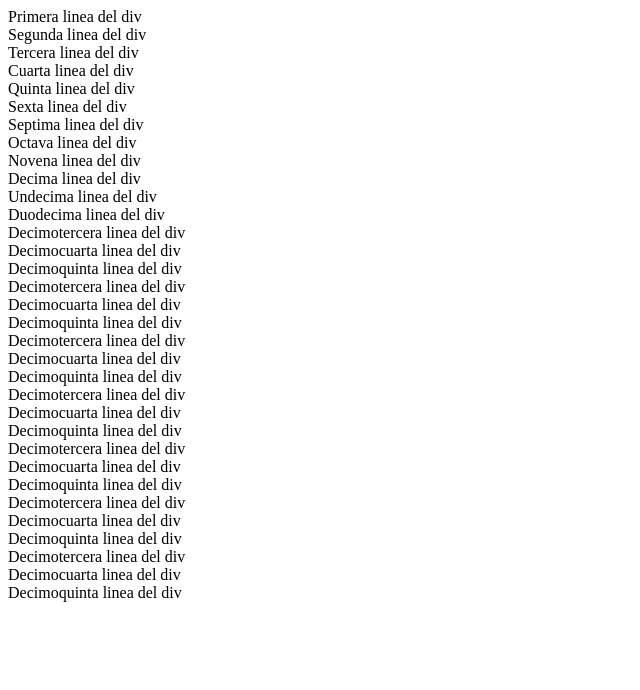
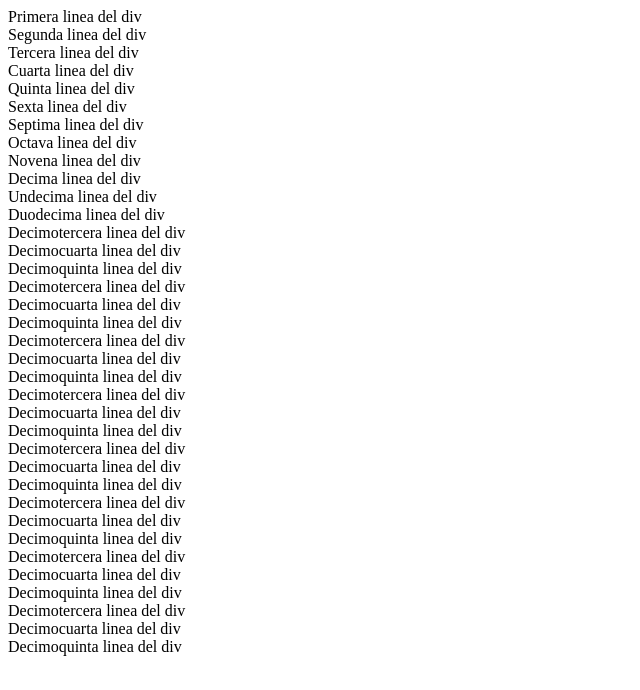
Before and after one commit to DweinPizarro/rubrica-1_ejercicio_1, a plain HTML site: page index.html in a window 1280 px wide. Shown: the whole page, without its empty margins (0-640 px from the left). Drawn offline with Linux system fonts and the light colour scheme.

Commit message:
Seventeenth commit

```diff
--- a/index.html
+++ b/index.html
@@ -39,5 +39,8 @@
     <div>Decimotercera linea del div</div>
     <div>Decimocuarta linea del div</div>
     <div>Decimoquinta linea del div</div>
+    <div>Decimotercera linea del div</div>
+    <div>Decimocuarta linea del div</div>
+    <div>Decimoquinta linea del div</div>
 </body>
 </html>
```
